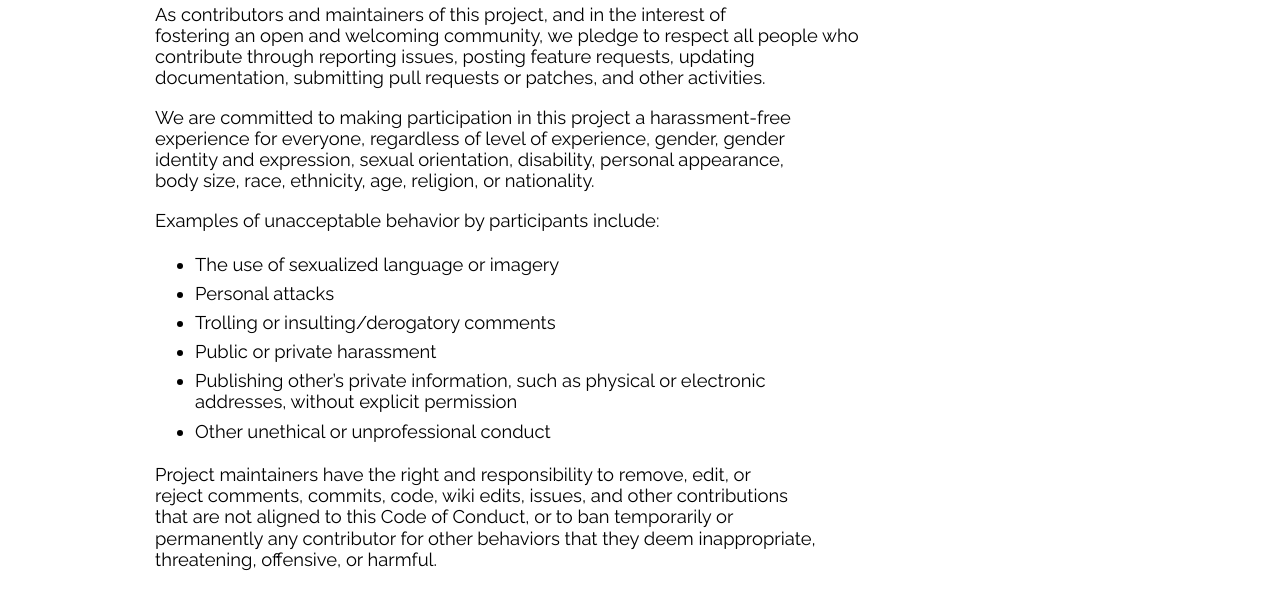
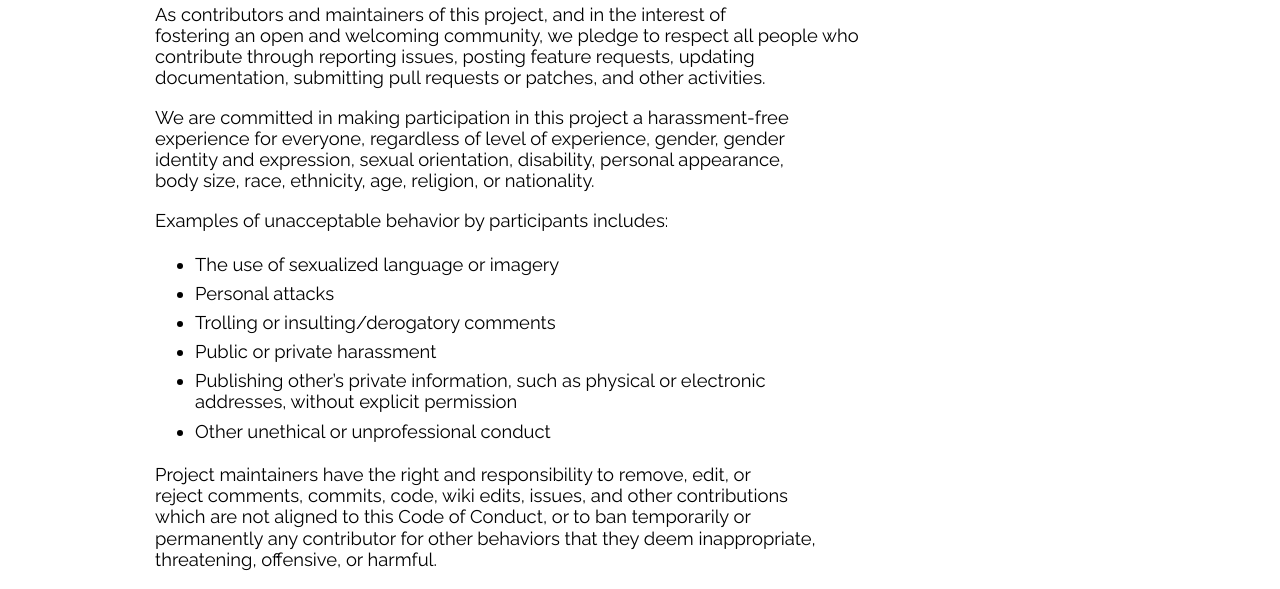
Before and after one commit to yourfirstpr/yourfirstpr.github.io, a Jekyll site: the page built from CODEOFCONDUCT.MD, in a window 1280 px wide. Shown: the part 248-837 px from the top of the page. Built offline with Jekyll 4.4.1, drawn with Linux system fonts in a browser that asks for light colours; nearby versions of some CDN libraries; some web fonts are replaced; our own code applies the rules of GitHub Pages for plain Markdown files.

Commit message:
remove grammatical errors in CODEOFCONDUCT.MD

```diff
--- a/CODEOFCONDUCT.MD
+++ b/CODEOFCONDUCT.MD
@@ -5,12 +5,12 @@ fostering an open and welcoming community, we pledge to respect all people who
 contribute through reporting issues, posting feature requests, updating
 documentation, submitting pull requests or patches, and other activities.
 
-We are committed to making participation in this project a harassment-free
+We are committed in making participation in this project a harassment-free
 experience for everyone, regardless of level of experience, gender, gender
 identity and expression, sexual orientation, disability, personal appearance,
 body size, race, ethnicity, age, religion, or nationality.
 
-Examples of unacceptable behavior by participants include:
+Examples of unacceptable behavior by participants includes:
 
 * The use of sexualized language or imagery
 * Personal attacks
@@ -22,7 +22,7 @@ Examples of unacceptable behavior by participants include:
 
 Project maintainers have the right and responsibility to remove, edit, or
 reject comments, commits, code, wiki edits, issues, and other contributions
-that are not aligned to this Code of Conduct, or to ban temporarily or
+which are not aligned to this Code of Conduct, or to ban temporarily or
 permanently any contributor for other behaviors that they deem inappropriate,
 threatening, offensive, or harmful.
 
```
